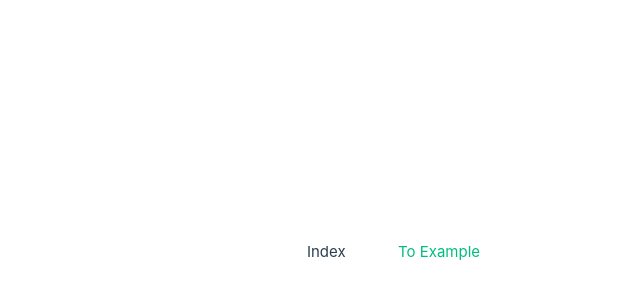
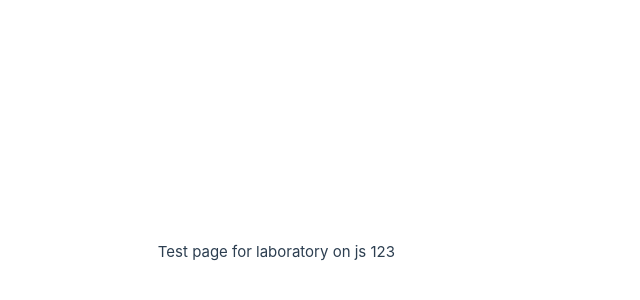
Before and after one commit to reznikovkg/vue-3-docker-compose, a Vue app in the folder vue/: page / in a window 1280 px wide. Shown: the part 148-448 px from the top of the page, without its empty margins (245-885 px from the left). Built offline with nearby package versions, Linux system fonts and the light colour scheme.

Commit message:
first commit: simple text

```diff
--- a/vue/src/components/pages/IndexPage.vue
+++ b/vue/src/components/pages/IndexPage.vue
@@ -1,14 +1,12 @@
 <template>
-  Index
+  <div>
+    Test page for laboratory on js
 
-  <div>
-    <RouterLink :to="{ name: $routes.EXAMPLE }">
-     To Example
-    </RouterLink>
+    123
   </div>
 </template>
 
-<script setup lang="ts">
+<script lang="ts">
 
 </script>
 
```
